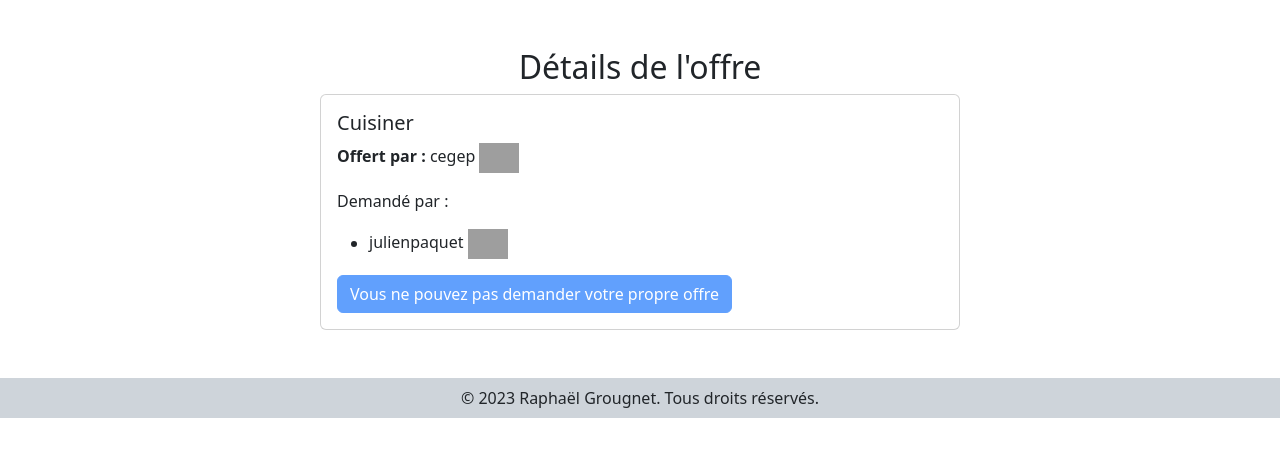
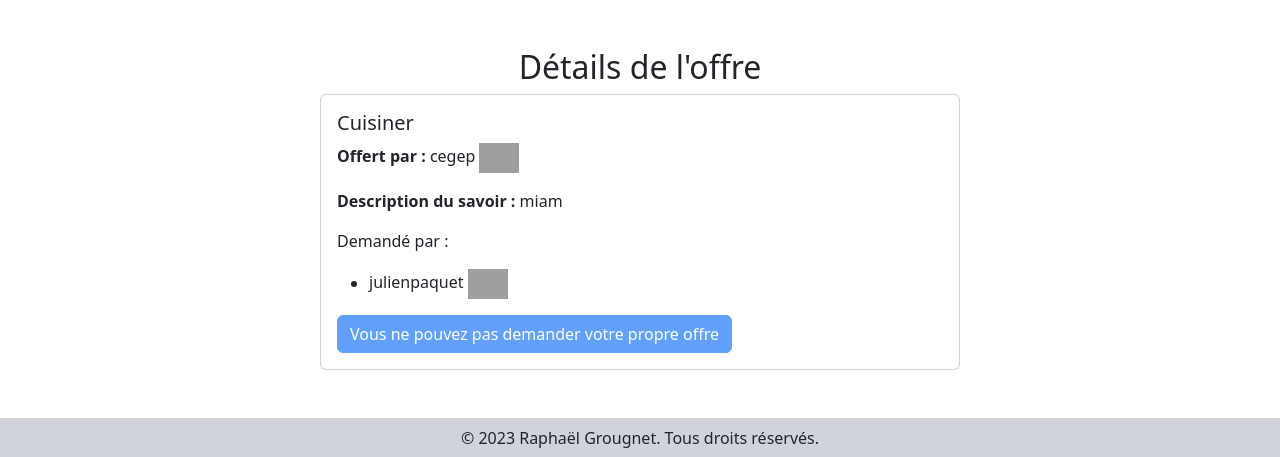
Before and after one commit to raphaelgrougnet/RERS, a Django app: page /details-offer/30 in a window 1280 px wide. Shown: the part 101-558 px from the top of the page. Run offline with Django 4.2, Linux system fonts and the light colour scheme; a user stored in the database is signed in; data comes from the database, SQL or seed files in the repository; some libraries are stand-ins or nearby versions; grey boxes are pictures that could not be loaded.

Commit message:
ajout description du savoir

```diff
--- a/rers/templates/rers/details-offer.html
+++ b/rers/templates/rers/details-offer.html
@@ -9,6 +9,8 @@
               <h5 class="card-title">{{ offre.id_savoir.nom }}</h5>
               <p class="card-text"><b>Offert par :</b> {{offre.id_user.username}} <img class="pfp-card"
                 src="https://robohash.org/{{offre.id_user.id}}" alt="pfp-card"></p>
+              <p class="card-text"><b>Description du savoir :</b> {{offre.id_savoir.description}}</p>
+
               <p class="card-text">Demandé par :</p>
               <ul>
 
```
